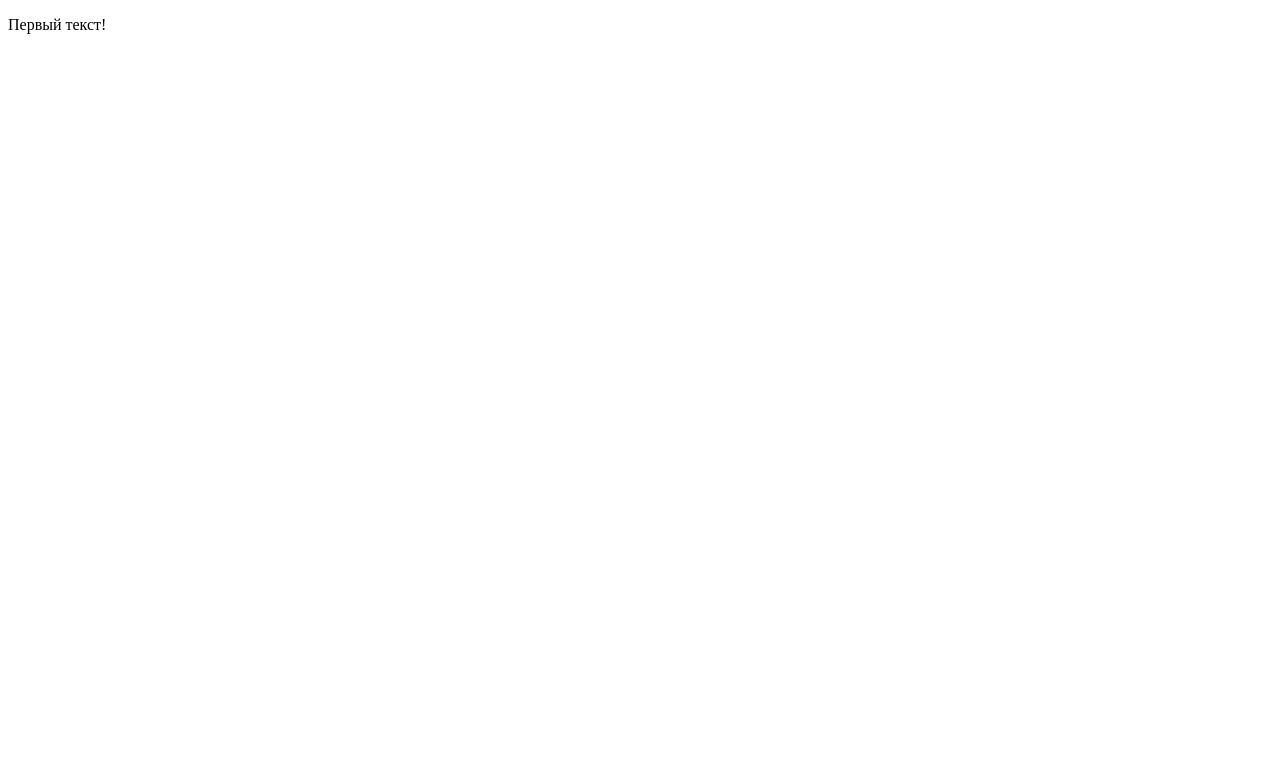
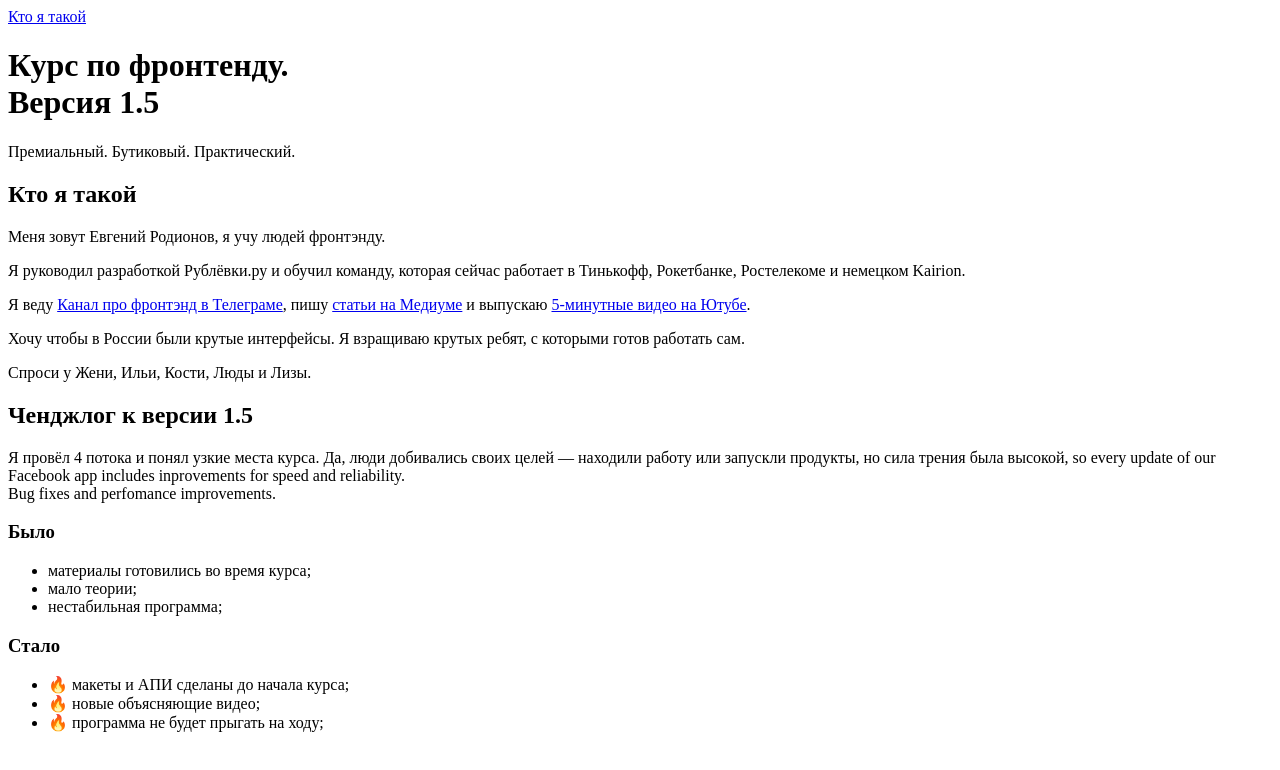
Before and after one commit to nikitavilkov/verstka, a plain HTML site: page index.html in a window 1280 px wide. Drawn offline with Linux system fonts and the light colour scheme.

Commit message:
Сверстан третий урок

```diff
--- a/index.html
+++ b/index.html
@@ -7,6 +7,36 @@
     <title>Document</title>
 </head>
 <body>
-    <p>Первый текст!</p>
+    <header>
+        <a href="#">Кто я такой</a>
+        <h1>Курс по фронтенду. <br> Версия 1.5</h1>
+        <p>Премиальный. Бутиковый. Практический.</p>
+    </header>
+
+    <section>
+        <h2>Кто я такой</h2>
+        <p>Меня зовут Евгений Родионов, я учу людей фронтэнду.</p>
+        <p>Я руководил разработкой Рублёвки.ру и обучил команду, которая сейчас работает в Тинькофф, Рокетбанке, Ростелекоме и немецком Kairion.</p>
+        <p>Я веду <a href="#">Канал про фронтэнд в Телеграме</a>, пишу <a href="#">статьи на Медиуме</a> и выпускаю <a href="#">5-минутные видео на Ютубе</a>.</p>
+        <p>Хочу чтобы в России были крутые интерфейсы. Я взращиваю крутых ребят, с которыми готов работать сам.</p>
+        <p>Спроси у Жени, Ильи, Кости, Люды и Лизы.</p>
+    </section>
+
+    <section>
+        <h2>Ченджлог к версии 1.5</h2>
+        <p>Я провёл 4 потока и понял узкие места курса. Да, люди добивались своих целей — находили работу или запускли продукты, но сила трения была высокой, so every update of our Facebook app includes inprovements for speed and reliability. <br> Bug fixes and perfomance improvements.</p>
+        <h3>Было</h3>
+        <ul>
+            <li>материалы готовились во время курса;</li>
+            <li>мало теории;</li>
+            <li>нестабильная программа;</li>
+        </ul>
+        <h3>Стало</h3>
+        <ul>
+            <li>🔥 макеты и АПИ сделаны до начала курса;</li>
+            <li>🔥 новые объясняющие видео;</li>
+            <li>🔥 программа не будет прыгать на ходу;</li>
+        </ul>
+    </section>
 </body>
 </html>
```
